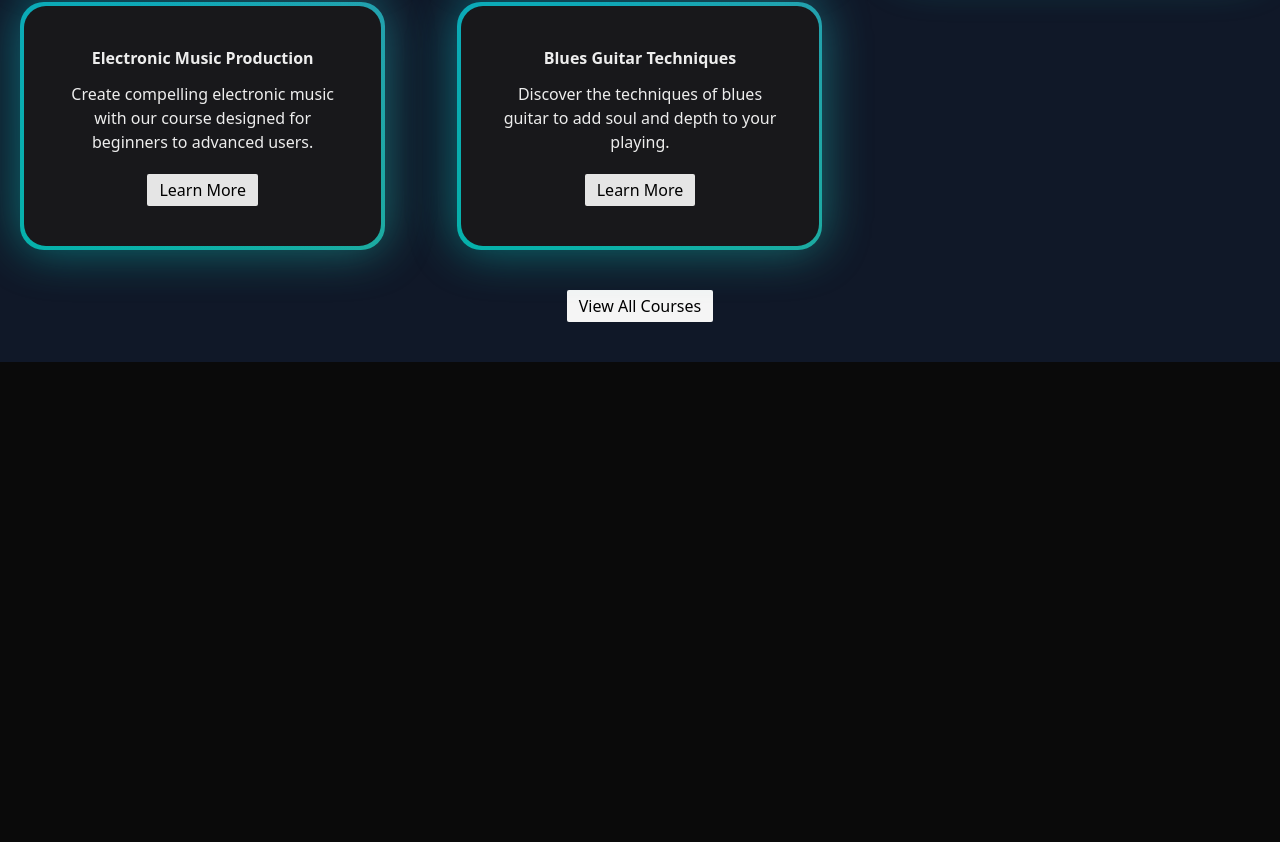
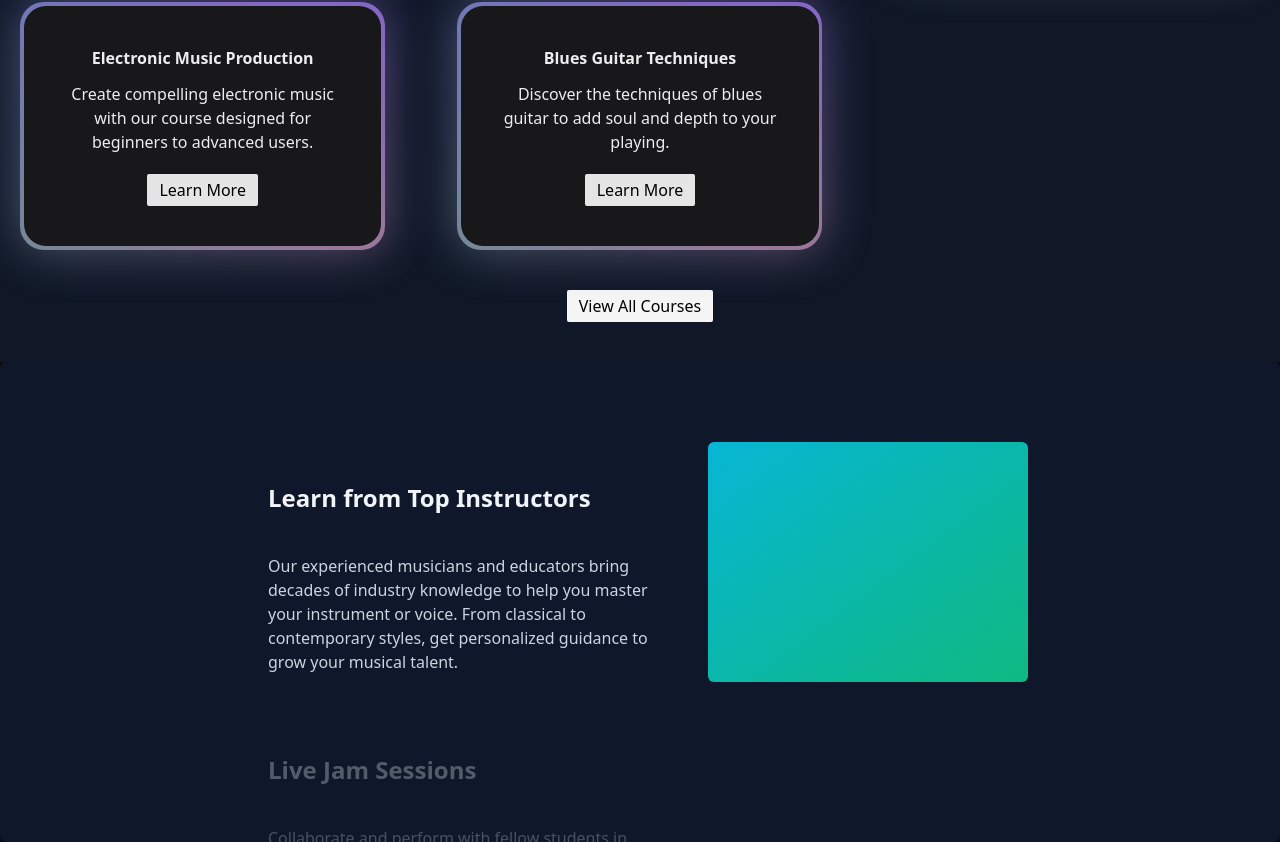
Before and after one commit to saumyarex/Music-Academy-UI-Nextjs-project, a Next.js app: page / in a window 1280 px wide. Shown: the part 1070-1912 px from the top of the page. Before the commit the page ends 1432 px from the top, so only its background shows below. Built offline with nearby package versions, Linux system fonts and the light colour scheme.

Commit message:
WhyChooseUs component done

```diff
--- a/src/app/page.tsx
+++ b/src/app/page.tsx
@@ -1,11 +1,13 @@
 import FeaturedCourse from "@/components/FeaturedCourse";
 import HeroSection from "@/components/HeroSection";
+import WhyChooseUs from "@/components/WhyChooseUs";
 
 export default function Home() {
   return (
     <>
       <HeroSection />
       <FeaturedCourse />
+      <WhyChooseUs />
     </>
   );
 }
--- a/src/components/FeaturedCourse.tsx
+++ b/src/components/FeaturedCourse.tsx
@@ -3,7 +3,6 @@
 import courseData from "../data/music_courses.json";
 import { BackgroundGradient } from "./ui/background-gradient";
 import Link from "next/link";
-import { div } from "motion/react-client";
 
 interface Courses {
   id: number;
--- /dev/null
+++ b/src/components/WhyChooseUs.tsx
@@ -0,0 +1,36 @@
+"use client";
+
+import { StickyScroll } from "./ui/sticky-scroll-reveal";
+
+const content = [
+  {
+    title: "Learn from Top Instructors",
+    description:
+      "Our experienced musicians and educators bring decades of industry knowledge to help you master your instrument or voice. From classical to contemporary styles, get personalized guidance to grow your musical talent.",
+  },
+  {
+    title: "Live Jam Sessions",
+    description:
+      "Collaborate and perform with fellow students in live jam sessions. Whether you're a beginner or advanced, these sessions help you gain confidence, rhythm, and the joy of live performance.",
+  },
+  {
+    title: "Track Your Progress",
+    description:
+      "Receive structured feedback and weekly progress reports. Our platform keeps you motivated and on track toward your musical goals — whether you're aiming to perform live or pass a graded exam.",
+  },
+  {
+    title: "Online & In-Person Classes",
+    description:
+      "Attend classes at your convenience — online from home or in-person at our fully equipped music academy. Enjoy flexibility while ensuring a high-quality learning experience with dedicated mentors.",
+  },
+];
+
+function WhyChooseUs() {
+  return (
+    <div className="w-full ">
+      <StickyScroll content={content} />
+    </div>
+  );
+}
+
+export default WhyChooseUs;
--- /dev/null
+++ b/src/components/ui/sticky-scroll-reveal.tsx
@@ -0,0 +1,116 @@
+"use client";
+import React, { useEffect, useRef, useState } from "react";
+import { useMotionValueEvent, useScroll } from "motion/react";
+import { motion } from "motion/react";
+import { cn } from "@/lib/utils";
+
+export const StickyScroll = ({
+  content,
+  contentClassName,
+}: {
+  content: {
+    title: string;
+    description: string;
+    content?: React.ReactNode | any;
+  }[];
+  contentClassName?: string;
+}) => {
+  const [activeCard, setActiveCard] = React.useState(0);
+  const ref = useRef<any>(null);
+  const { scrollYProgress } = useScroll({
+    // uncomment line 22 and comment line 23 if you DONT want the overflow container and want to have it change on the entire page scroll
+    // target: ref
+    container: ref,
+    offset: ["start start", "end start"],
+  });
+  const cardLength = content.length;
+
+  useMotionValueEvent(scrollYProgress, "change", (latest) => {
+    const cardsBreakpoints = content.map((_, index) => index / cardLength);
+    const closestBreakpointIndex = cardsBreakpoints.reduce(
+      (acc, breakpoint, index) => {
+        const distance = Math.abs(latest - breakpoint);
+        if (distance < Math.abs(latest - cardsBreakpoints[acc])) {
+          return index;
+        }
+        return acc;
+      },
+      0
+    );
+    setActiveCard(closestBreakpointIndex);
+  });
+
+  const backgroundColors = [
+    "#0f172a", // slate-900
+    "#000000", // black
+    "#171717", // neutral-900
+  ];
+
+  const linearGradients = [
+    "linear-gradient(to bottom right, #06b6d4, #10b981)", // cyan-500 to emerald-500
+    "linear-gradient(to bottom right, #ec4899, #6366f1)", // pink-500 to indigo-500
+    "linear-gradient(to bottom right, #f97316, #eab308)", // orange-500 to yellow-500
+  ];
+
+  //   const linearGradients = content.map((data) => data.image);
+  //   console.log(linearGradients[0]);
+
+  const [backgroundGradient, setBackgroundGradient] = useState(
+    linearGradients[0]
+  );
+
+  useEffect(() => {
+    setBackgroundGradient(linearGradients[activeCard % linearGradients.length]);
+  }, [activeCard]);
+
+  return (
+    <motion.div
+      animate={{
+        backgroundColor: backgroundColors[activeCard % backgroundColors.length],
+      }}
+      className="relative flex h-[30rem] justify-center space-x-10 overflow-y-auto rounded-md p-10"
+      ref={ref}
+    >
+      <div className="div relative flex items-start px-4">
+        <div className="max-w-2xl">
+          {content.map((item, index) => (
+            <div key={item.title + index} className="my-20">
+              <motion.h2
+                initial={{
+                  opacity: 0,
+                }}
+                animate={{
+                  opacity: activeCard === index ? 1 : 0.3,
+                }}
+                className="text-2xl font-bold text-slate-100"
+              >
+                {item.title}
+              </motion.h2>
+              <motion.p
+                initial={{
+                  opacity: 0,
+                }}
+                animate={{
+                  opacity: activeCard === index ? 1 : 0.3,
+                }}
+                className="text-kg mt-10 max-w-sm text-slate-300"
+              >
+                {item.description}
+              </motion.p>
+            </div>
+          ))}
+          <div className="h-40" />
+        </div>
+      </div>
+      <div
+        style={{ background: backgroundGradient }}
+        className={cn(
+          "sticky top-10 hidden h-60 w-80 overflow-hidden rounded-md bg-white lg:block",
+          contentClassName
+        )}
+      >
+        {content[activeCard].content ?? null}
+      </div>
+    </motion.div>
+  );
+};
```
